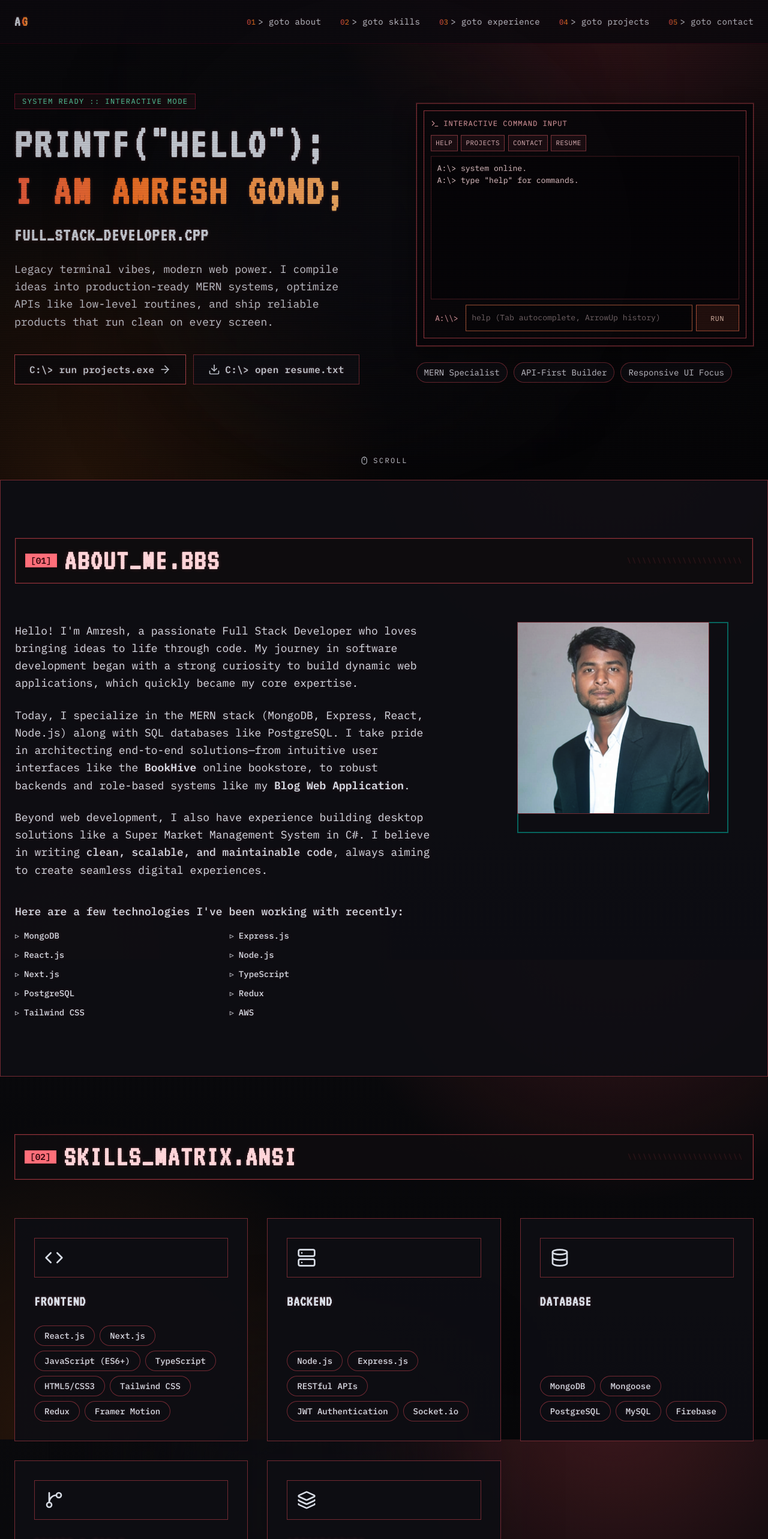
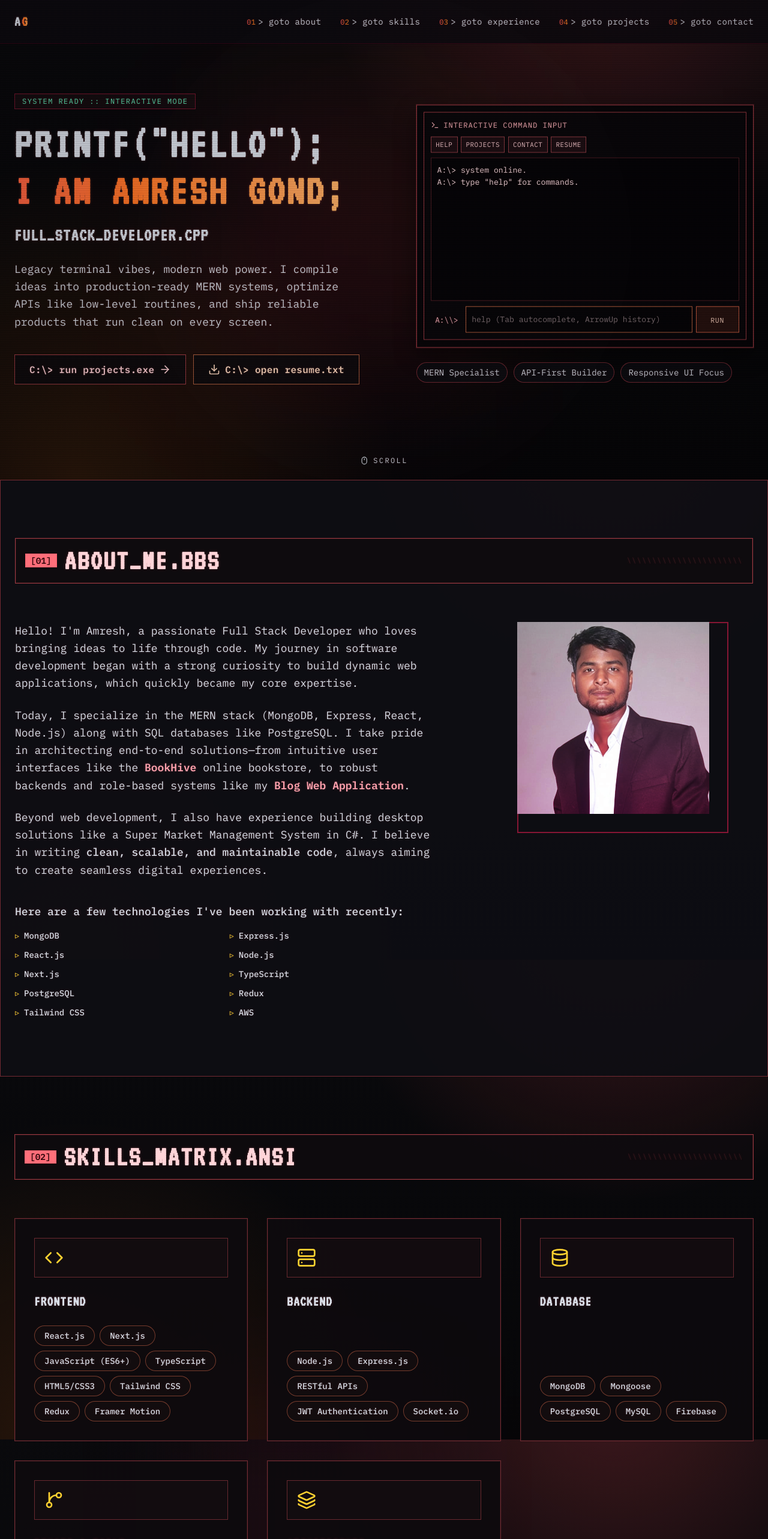
Before and after one commit to amresh91620/My-Portfolio, a React (Vite) app: page / in a window 1280 px wide. Shown: the top 2566 px of the page at 60% size. Built offline with nearby package versions, Linux system fonts and the light colour scheme; a web font is replaced by a local one.

Commit message:
feat: implement motion constants and update animations across components for enhanced visual effects

```diff
--- a/src/components/About.jsx
+++ b/src/components/About.jsx
@@ -1,6 +1,7 @@
 import React from 'react';
 import { motion } from 'framer-motion';
 import { useTheme } from '../context/ThemeContext';
+import { MOTION } from '../constants/motion';
 
 const About = () => {
   const { isDark } = useTheme();
@@ -27,12 +28,12 @@ const About = () => {
     visible: {
       opacity: 1,
       y: 0,
-      transition: { duration: 0.5 }
+      transition: MOTION.cardReveal
     }
   };
 
   return (
-    <section id="about" className={`py-24 px-6 transition-colors duration-300 ${
+    <section id="about" className={`section-shell transition-colors duration-300 ${
       isDark ? 'bg-slate-900/50 text-slate-400' : 'bg-white text-gray-600'
     }`}>
       <div className="container mx-auto max-w-7xl">
@@ -40,7 +41,7 @@ const About = () => {
           initial={{ opacity: 0, x: -50 }}
           whileInView={{ opacity: 1, x: 0 }}
           viewport={{ once: true, margin: "-100px" }}
-          transition={{ duration: 0.7, type: "spring" }}
+          transition={MOTION.sectionReveal}
           className="mb-16"
         >
           <div className="ansi-header">
@@ -66,8 +67,8 @@ const About = () => {
             </motion.p>
             <motion.p variants={itemVariants}>
               Today, I specialize in the MERN stack (MongoDB, Express, React, Node.js) along with SQL databases like PostgreSQL.
-              I take pride in architecting end-to-end solutions—from intuitive user interfaces like the <span className={`font-semibold ${isDark ? 'text-teal-400' : 'text-teal-600'}`}>BookHive</span> online bookstore,
-              to robust backends and role-based systems like my <span className={`font-semibold ${isDark ? 'text-teal-400' : 'text-teal-600'}`}>Blog Web Application</span>.
+              I take pride in architecting end-to-end solutions—from intuitive user interfaces like the <span className={`font-semibold ${isDark ? 'text-rose-300' : 'text-rose-600'}`}>BookHive</span> online bookstore,
+              to robust backends and role-based systems like my <span className={`font-semibold ${isDark ? 'text-rose-300' : 'text-rose-600'}`}>Blog Web Application</span>.
             </motion.p>
             <motion.p variants={itemVariants}>
               Beyond web development, I also have experience building desktop solutions like a Super Market Management
@@ -83,10 +84,10 @@ const About = () => {
                 {skills.map((skill, index) => (
                   <motion.li
                     key={index}
-                    whileHover={{ x: 5, color: isDark ? '#2dd4bf' : '#0d9488' }}
+                    whileHover={{ x: 5, color: isDark ? '#fdba74' : '#c2410c' }}
                     className="flex items-center gap-2 cursor-default transition-colors"
                   >
-                    <span className={isDark ? 'text-teal-400' : 'text-teal-600'}>▹</span> {skill}
+                    <span className={isDark ? 'text-amber-300' : 'text-amber-600'}>▹</span> {skill}
                   </motion.li>
                 ))}
               </ul>
@@ -97,22 +98,22 @@ const About = () => {
             initial={{ opacity: 0, scale: 0.8, rotate: 5 }}
             whileInView={{ opacity: 1, scale: 1, rotate: 0 }}
             viewport={{ once: true, margin: "-100px" }}
-            transition={{ duration: 0.8, type: "spring" }}
+            transition={MOTION.sectionReveal}
             className="lg:w-2/5 flex justify-center mt-10 lg:mt-0"
           >
             <motion.div
               whileHover={{ scale: 1.05 }}
-              transition={{ type: "spring", stiffness: 300, damping: 20 }}
+              transition={MOTION.hoverSpring}
               className="relative group w-72 h-72 md:w-80 md:h-80"
             >
               <div className={`absolute -inset-4 border-2 rounded-xl translate-x-4 translate-y-4 group-hover:translate-x-2 group-hover:translate-y-2 transition-transform duration-300 ${
-                isDark ? 'border-teal-500/50' : 'border-teal-600/50'
+                isDark ? 'border-rose-500/50' : 'border-rose-600/50'
               }`}></div>
               <div className={`relative w-full h-full rounded-xl overflow-hidden ${
-                isDark ? 'bg-teal-500/20' : 'bg-teal-600/20'
+                isDark ? 'bg-rose-500/20' : 'bg-rose-600/20'
               }`}>
                 <div className={`absolute inset-0 bg-linear-to-t mix-blend-overlay z-10 transition-opacity duration-300 group-hover:opacity-0 ${
-                  isDark ? 'from-teal-900/80 to-transparent' : 'from-teal-600/50 to-transparent'
+                  isDark ? 'from-rose-900/80 to-transparent' : 'from-rose-600/50 to-transparent'
                 }`}></div>
                 <img
                   src="/Me.jpeg"
--- a/src/components/Hero.jsx
+++ b/src/components/Hero.jsx
@@ -3,6 +3,7 @@ import { useState } from 'react';
 import { motion } from 'framer-motion';
 import { ArrowRight, Download, Terminal, Mouse } from 'lucide-react';
 import { useTheme } from '../context/ThemeContext';
+import { MOTION } from '../constants/motion';
 
 const Hero = () => {
   const { isDark } = useTheme();
@@ -32,7 +33,7 @@ const Hero = () => {
     visible: {
       opacity: 1,
       y: 0,
-      transition: { type: "spring", stiffness: 50, damping: 15 }
+      transition: MOTION.cardReveal
     }
   };
 
@@ -124,7 +125,7 @@ const Hero = () => {
       <div className="absolute inset-0 overflow-hidden pointer-events-none">
         <motion.div
           className={`absolute top-1/4 left-1/4 w-96 h-96 rounded-full blur-[100px] ${
-            isDark ? 'bg-teal-500/10' : 'bg-teal-400/20'
+            isDark ? 'bg-rose-500/14' : 'bg-rose-400/20'
           }`}
           animate={{
             scale: [1, 1.2, 1],
@@ -136,7 +137,7 @@ const Hero = () => {
         />
         <motion.div
           className={`absolute bottom-1/4 right-1/4 w-125 h-125 rounded-full blur-[120px] ${
-            isDark ? 'bg-indigo-500/10' : 'bg-indigo-400/20'
+            isDark ? 'bg-orange-500/12' : 'bg-orange-400/18'
           }`}
           animate={{
             scale: [1.2, 1, 1.2],
@@ -170,7 +171,7 @@ const Hero = () => {
               <motion.span
                 className="gradient-text inline-block"
                 whileHover={{ scale: 1.02 }}
-                transition={{ type: "spring", stiffness: 400, damping: 10 }}
+                transition={MOTION.hoverSpring}
               >
                 I am Amresh Gond;
               </motion.span>
@@ -200,11 +201,7 @@ const Hero = () => {
               whileHover={{ scale: 1.05 }}
               whileTap={{ scale: 0.95 }}
               href="#projects"
-              className={`command-btn inline-flex shrink-0 items-center justify-center w-auto whitespace-nowrap gap-2 px-4 sm:px-6 py-2.5 sm:py-3 text-sm sm:text-base rounded-xl font-bold transition-[background-color,box-shadow,transform] duration-300 group ${
-                isDark
-                    ? 'bg-linear-to-r from-teal-500 to-blue-600 text-white shadow-lg shadow-blue-500/20 hover:shadow-blue-500/40'
-                    : 'bg-linear-to-r from-teal-600 to-blue-600 text-white shadow-lg shadow-blue-500/20 hover:shadow-blue-500/40'
-              }`}
+              className="command-btn inline-flex shrink-0 items-center justify-center w-auto whitespace-nowrap gap-2 px-4 sm:px-6 py-2.5 sm:py-3 text-sm sm:text-base rounded-xl font-bold transition-[background-color,box-shadow,transform] duration-300 group"
             >
               C:\&gt; run projects.exe
               <motion.span
@@ -218,11 +215,7 @@ const Hero = () => {
               whileTap={{ scale: 0.95 }}
               href="/Amresh_Gond_Resume.pdf"
               download="Amresh_Gond_Resume.pdf"
-              className={`command-btn command-btn-secondary inline-flex shrink-0 items-center justify-center w-auto whitespace-nowrap gap-2 px-4 sm:px-6 py-2.5 sm:py-3 text-sm sm:text-base rounded-xl font-bold transition-[background-color,border-color,box-shadow,transform] duration-300 ${
-                isDark
-                  ? 'bg-slate-800/50 text-white border border-slate-700 hover:border-slate-500 shadow-lg'
-                  : 'bg-white text-gray-900 border border-gray-200 shadow-lg hover:shadow-xl'
-              }`}
+              className="command-btn command-btn-secondary inline-flex shrink-0 items-center justify-center w-auto whitespace-nowrap gap-2 px-4 sm:px-6 py-2.5 sm:py-3 text-sm sm:text-base rounded-xl font-bold transition-[background-color,border-color,box-shadow,transform] duration-300"
             >
               <Download size={20} className="group-hover:-translate-y-1 transition-transform" />
               C:\&gt; open resume.txt
@@ -235,12 +228,12 @@ const Hero = () => {
         <motion.div
           initial={{ opacity: 0, scale: 0.8, rotate: -2 }}
           animate={{ opacity: 1, scale: 1, rotate: 0 }}
-          transition={{ duration: 0.8, type: "spring", bounce: 0.4, delay: 0.5 }}
+          transition={{ ...MOTION.sectionReveal, delay: 0.2 }}
           className="relative w-full lg:justify-self-end mt-6 md:mt-8 lg:mt-0 lg:pt-5"
         >
           <motion.div
             animate={{ y: [-4, 4, -4] }}
-            transition={{ duration: 6, repeat: Infinity, ease: "easeInOut" }}
+            transition={MOTION.floatLoop}
             className="w-full max-w-2xl mx-auto lg:ml-auto"
           >
             <div className="hero-terminal-shell">
@@ -310,7 +303,7 @@ const Hero = () => {
         animate={{ opacity: 1, y: 0 }}
         transition={{ delay: 1.1, duration: 0.5 }}
         className={`absolute bottom-6 left-1/2 -translate-x-1/2 hidden md:flex items-center gap-2 text-xs tracking-[0.2em] uppercase ${
-          isDark ? 'text-slate-400 hover:text-teal-300' : 'text-gray-500 hover:text-teal-700'
+          isDark ? 'text-slate-400 hover:text-amber-300' : 'text-gray-500 hover:text-amber-700'
         } transition-colors`}
       >
         <Mouse size={14} />
--- a/src/components/Projects.jsx
+++ b/src/components/Projects.jsx
@@ -2,6 +2,7 @@ import { useEffect, useState } from 'react';
 import { motion } from 'framer-motion';
 import { Github, ExternalLink, Folder, X, ChevronLeft, ChevronRight } from 'lucide-react';
 import { useTheme } from '../context/ThemeContext';
+import { MOTION } from '../constants/motion';
 
 const Projects = () => {
   const { isDark } = useTheme();
@@ -106,15 +107,15 @@ const Projects = () => {
     visible: {
       opacity: 1,
       y: 0,
-      transition: { type: "spring", stiffness: 100, damping: 20 }
+      transition: MOTION.cardReveal
     }
   };
 
   return (
-    <section id="projects" className="py-24 px-6 relative">
+    <section id="projects" className="section-shell relative">
       <div className="absolute inset-0 overflow-hidden pointer-events-none -z-10">
         <div className={`absolute top-1/4 right-1/4 w-150 h-150 rounded-full blur-[120px] ${
-          isDark ? 'bg-indigo-500/10' : 'bg-indigo-400/10'
+          isDark ? 'bg-rose-500/12' : 'bg-rose-400/12'
         }`} />
       </div>
 
@@ -123,7 +124,7 @@ const Projects = () => {
           initial={{ opacity: 0, x: -50 }}
           whileInView={{ opacity: 1, x: 0 }}
           viewport={{ once: true, margin: "-100px" }}
-          transition={{ duration: 0.7, type: "spring" }}
+          transition={MOTION.sectionReveal}
           className="mb-16"
         >
           <div className="ansi-header">
@@ -146,10 +147,10 @@ const Projects = () => {
               variants={cardVariants}
               key={index}
               onClick={() => setActiveProjectIndex(index)}
-              className={`rounded-2xl overflow-hidden group flex flex-col transition-[background-color,border-color,box-shadow] duration-300 ${
+              className={`terminal-card terminal-card-hover rounded-2xl overflow-hidden group flex flex-col transition-[background-color,border-color,box-shadow] duration-300 ${
                 isDark
-                  ? 'bg-slate-800/40 backdrop-blur-md border border-slate-700/50 hover:border-teal-500/50 hover:shadow-2xl hover:shadow-teal-500/10'
-                  : 'bg-white border border-gray-200 shadow-xl shadow-gray-200/50 hover:border-teal-400/50 hover:shadow-2xl hover:shadow-teal-500/10'
+                  ? 'text-slate-200'
+                  : 'text-gray-700'
               } cursor-pointer`}
             >
               <div className="p-8 flex flex-col h-full relative">
@@ -159,19 +160,19 @@ const Projects = () => {
                     whileHover={{ scale: 1.1 }}
                     transition={{ type: "spring", stiffness: 400, damping: 10 }}
                   >
-                    <Folder size={40} strokeWidth={1.5} className={isDark ? 'text-teal-400' : 'text-teal-600'} />
+                    <Folder size={40} strokeWidth={1.5} className={isDark ? 'text-rose-300' : 'text-rose-600'} />
                   </motion.div>
                   <div className="flex gap-3">
                     {project.github && project.github !== '#' && (
                       <a href={project.github} onClick={(event) => event.stopPropagation()} className={`transition-colors transform hover:scale-110 ${
-                        isDark ? 'text-slate-400 hover:text-teal-400' : 'text-gray-500 hover:text-teal-600'
+                        isDark ? 'text-slate-400 hover:text-amber-300' : 'text-gray-500 hover:text-amber-600'
                       }`} target="_blank" rel="noopener noreferrer">
                         <Github size={22} />
                       </a>
                     )}
                     {(project.live || project.external) && (project.live !== '#' || project.external !== '#') && (
                       <a href={project.live || project.external} onClick={(event) => event.stopPropagation()} className={`transition-colors transform hover:scale-110 ${
-                        isDark ? 'text-slate-400 hover:text-teal-400' : 'text-gray-500 hover:text-teal-600'
+                        isDark ? 'text-slate-400 hover:text-amber-300' : 'text-gray-500 hover:text-amber-600'
                       }`} target="_blank" rel="noopener noreferrer">
                         <ExternalLink size={22} />
                       </a>
@@ -181,7 +182,7 @@ const Projects = () => {
 
                 {/* Title */}
                 <h3 className={`font-serif text-2xl font-bold mb-4 transition-colors ${
-                  isDark ? 'text-white group-hover:text-teal-400' : 'text-gray-900 group-hover:text-teal-600'
+                  isDark ? 'text-white group-hover:text-rose-300' : 'text-gray-900 group-hover:text-rose-600'
                 }`}>
                   {project.title}
                 </h3>
@@ -200,8 +201,8 @@ const Projects = () => {
                       key={i}
                       className={`text-xs font-mono px-3 py-1 rounded-full ${
                         isDark
-                          ? 'bg-slate-900/50 text-teal-400 border border-slate-700'
-                          : 'bg-teal-50 text-teal-700 border border-teal-100'
+                          ? 'bg-slate-900/50 text-amber-300 border border-slate-700'
+                          : 'bg-amber-50 text-amber-700 border border-amber-100'
                       }`}
                     >
                       {tech}
--- a/src/components/Skills.jsx
+++ b/src/components/Skills.jsx
@@ -1,6 +1,7 @@
 import { motion } from 'framer-motion';
 import { Database, Server, Code, Layers, GitBranch } from 'lucide-react';
 import { useTheme } from '../context/ThemeContext';
+import { MOTION } from '../constants/motion';
 
 const Skills = () => {
   const { isDark } = useTheme();
@@ -54,16 +55,16 @@ const Skills = () => {
       opacity: 1,
       y: 0,
       scale: 1,
-      transition: { type: "spring", stiffness: 100, damping: 12 }
+      transition: MOTION.cardReveal
     }
   };
 
   return (
-    <section id="skills" className="py-24 px-6 relative">
+    <section id="skills" className="section-shell relative">
       {/* Background decoration */}
       <div className="absolute inset-0 overflow-hidden pointer-events-none">
         <div className={`absolute top-1/2 left-1/4 w-96 h-96 rounded-full blur-[100px] ${
-          isDark ? 'bg-teal-500/5' : 'bg-teal-400/10'
+          isDark ? 'bg-rose-500/8' : 'bg-rose-400/12'
         }`} />
       </div>
 
@@ -72,7 +73,7 @@ const Skills = () => {
           initial={{ opacity: 0, x: -50 }}
           whileInView={{ opacity: 1, x: 0 }}
           viewport={{ once: true, margin: "-100px" }}
-          transition={{ duration: 0.7, type: "spring" }}
+          transition={MOTION.sectionReveal}
           className="mb-16"
         >
           <div className="ansi-header">
@@ -99,33 +100,33 @@ const Skills = () => {
                 scale: 1.03,
                 rotateX: 2,
                 rotateY: -2,
-                transition: { type: "spring", stiffness: 300, damping: 20 }
+                transition: MOTION.hoverSpring
               }}
               style={{ perspective: 1000 }}
-              className={`relative rounded-2xl p-8 transition-colors duration-300 group overflow-hidden ${
+              className={`terminal-card terminal-card-hover relative rounded-2xl p-8 transition-colors duration-300 group overflow-hidden ${
                 isDark
-                  ? 'bg-slate-800/40 backdrop-blur-md border border-slate-700/50 hover:bg-slate-800/80 hover:border-teal-500/50 shadow-lg'
-                  : 'bg-white border border-gray-200 hover:border-teal-400/50 shadow-xl shadow-gray-200/50'
+                  ? 'text-slate-200'
+                  : 'text-gray-700'
               }`}
             >
               {/* Animated background glow on hover */}
               <div className={`absolute -inset-1 opacity-0 group-hover:opacity-100 transition-opacity duration-500 blur-xl -z-10 ${
-                isDark ? 'bg-linear-to-br from-teal-500/20 to-blue-500/20' : 'bg-linear-to-br from-teal-500/10 to-blue-500/10'
+                isDark ? 'bg-linear-to-br from-rose-500/20 to-orange-500/20' : 'bg-linear-to-br from-rose-500/10 to-orange-500/10'
               }`} />
 
               <div className="relative z-10 w-full h-full flex flex-col">
                 <motion.div
                   whileHover={{ rotate: 360, scale: 1.2 }}
-                  transition={{ duration: 0.8, type: "spring" }}
-                  className={`mb-6 inline-flex p-4 rounded-xl shadow-inner ${
-                    isDark ? 'bg-slate-900/80 text-teal-400' : 'bg-teal-50 text-teal-600'
+                  transition={MOTION.hoverSpring}
+                  className={`terminal-icon-box mb-6 inline-flex p-4 rounded-xl shadow-inner ${
+                    isDark ? 'text-amber-300' : 'text-rose-600'
                   }`}
                 >
                   {category.icon}
                 </motion.div>
 
                 <h3 className={`font-serif text-2xl font-bold mb-6 transition-colors ${
-                  isDark ? 'text-white group-hover:text-teal-400' : 'text-gray-900 group-hover:text-teal-600'
+                  isDark ? 'text-white group-hover:text-rose-300' : 'text-gray-900 group-hover:text-rose-600'
                 }`}>
                   {category.title}
                 </h3>
@@ -136,12 +137,12 @@ const Skills = () => {
                       key={skill}
                       initial={{ opacity: 0, scale: 0.8 }}
                       whileInView={{ opacity: 1, scale: 1 }}
-                      transition={{ delay: 0.1 * i, duration: 0.3 }}
-                      whileHover={{ scale: 1.1, backgroundColor: isDark ? '#14b8a6' : '#0d9488', color: '#fff' }}
-                      className={`text-sm px-4 py-1.5 rounded-full transition-colors duration-300 cursor-default font-medium ${
+                      transition={{ delay: 0.08 * i, duration: 0.24 }}
+                      whileHover={{ scale: 1.08, backgroundColor: '#7a1c27', color: '#fff3e8' }}
+                      className={`terminal-chip text-sm px-4 py-1.5 rounded-full transition-colors duration-300 cursor-default font-medium ${
                         isDark
-                          ? 'bg-slate-900/80 border border-slate-700 text-slate-300'
-                          : 'bg-gray-50 border border-gray-200 text-gray-600'
+                          ? 'text-slate-200'
+                          : 'text-rose-800'
                       }`}
                     >
                       {skill}
--- /dev/null
+++ b/src/constants/motion.js
@@ -0,0 +1,6 @@
+export const MOTION = {
+  sectionReveal: { duration: 0.55, type: 'spring', stiffness: 120, damping: 22 },
+  cardReveal: { type: 'spring', stiffness: 105, damping: 16 },
+  hoverSpring: { type: 'spring', stiffness: 260, damping: 20 },
+  floatLoop: { duration: 5.5, repeat: Infinity, ease: 'easeInOut' },
+};
--- a/src/index.css
+++ b/src/index.css
@@ -9,6 +9,10 @@
   --accent-3: #ffce73;
   --crt-bg: #050508;
   --crt-text: #d8dde6;
+  --crt-border: rgba(255, 92, 104, 0.58);
+  --crt-panel: rgba(14, 11, 14, 0.96);
+  --crt-panel-strong: rgba(10, 8, 11, 0.98);
+  --crt-accent-glow: rgba(255, 104, 118, 0.2);
 }
 
 html {
@@ -27,7 +31,7 @@ body {
   transition: background-color 0.3s ease, color 0.3s ease;
   -webkit-font-smoothing: antialiased;
   -moz-osx-font-smoothing: grayscale;
-  text-shadow: 0 0 6px rgba(255, 120, 132, 0.2);
+  text-shadow: 0 0 5px var(--crt-accent-glow);
 }
 
 h1,
@@ -164,8 +168,8 @@ h6 {
   display: flex;
   align-items: center;
   gap: 0.8rem;
-  border: 1px solid rgba(255, 82, 95, 0.55);
-  background: rgba(14, 12, 14, 0.95);
+  border: 1px solid var(--crt-border);
+  background: var(--crt-panel);
   box-shadow: inset 0 0 0 1px rgba(98, 33, 42, 0.4);
   padding: 0.8rem 1rem;
   position: relative;
@@ -197,9 +201,40 @@ h6 {
   line-height: 1;
 }
 
+.section-shell {
+  padding-block: clamp(4rem, 8vw, 6rem);
+  padding-inline: clamp(1rem, 4vw, 1.5rem);
+}
+
+.terminal-card {
+  border: 1px solid rgba(255, 92, 104, 0.42);
+  background: rgba(13, 10, 13, 0.94);
+  box-shadow: inset 0 0 0 1px rgba(255, 92, 104, 0.1);
+}
+
+.terminal-card-hover {
+  transition: border-color 0.24s ease, background-color 0.24s ease, transform 0.24s ease;
+}
+
+.terminal-card-hover:hover {
+  border-color: rgba(255, 124, 86, 0.68);
+  background: rgba(18, 12, 15, 0.98);
+}
+
+.terminal-chip {
+  border: 1px solid rgba(255, 124, 86, 0.42);
+  background: rgba(20, 13, 15, 0.95);
+  color: #ffd7c2;
+}
+
+.terminal-icon-box {
+  border: 1px solid rgba(255, 92, 104, 0.36);
+  background: rgba(18, 12, 15, 0.95);
+}
+
 .command-btn {
-  border: 1px solid rgba(255, 96, 108, 0.7) !important;
-  background: rgba(15, 12, 14, 0.96) !important;
+  border: 1px solid var(--crt-border) !important;
+  background: var(--crt-panel) !important;
   color: #ffd0d4 !important;
   font-family: var(--font-sans);
   letter-spacing: 0.02em;
@@ -346,14 +381,14 @@ h6 {
 }
 
 .live-terminal {
-  border: 1px solid rgba(255, 92, 104, 0.65);
-  background: rgba(10, 8, 11, 0.98);
+  border: 1px solid var(--crt-border);
+  background: var(--crt-panel-strong);
   padding: 0.7rem;
 }
 
 .hero-terminal-shell {
-  border: 1px solid rgba(255, 92, 104, 0.52);
-  background: rgba(8, 6, 9, 0.95);
+  border: 1px solid var(--crt-border);
+  background: rgba(8, 6, 9, 0.96);
   box-shadow: 0 0 0 1px rgba(255, 92, 104, 0.2), 0 12px 34px rgba(0, 0, 0, 0.45);
   padding: 0.7rem;
 }
@@ -481,8 +516,8 @@ h6 {
   width: min(1080px, 100%);
   max-height: 92vh;
   overflow: auto;
-  border: 1px solid rgba(255, 92, 104, 0.68);
-  background: rgba(12, 10, 12, 0.98);
+  border: 1px solid var(--crt-border);
+  background: var(--crt-panel-strong);
 }
 
 .project-debug-header {
```
Also changed, not shown: src/components/Contact.jsx (+8 -5 lines), src/components/Experience.jsx (+13 -12 lines), src/components/Footer.jsx (+5 -5 lines), src/components/Navbar.jsx (+5 -5 lines).
